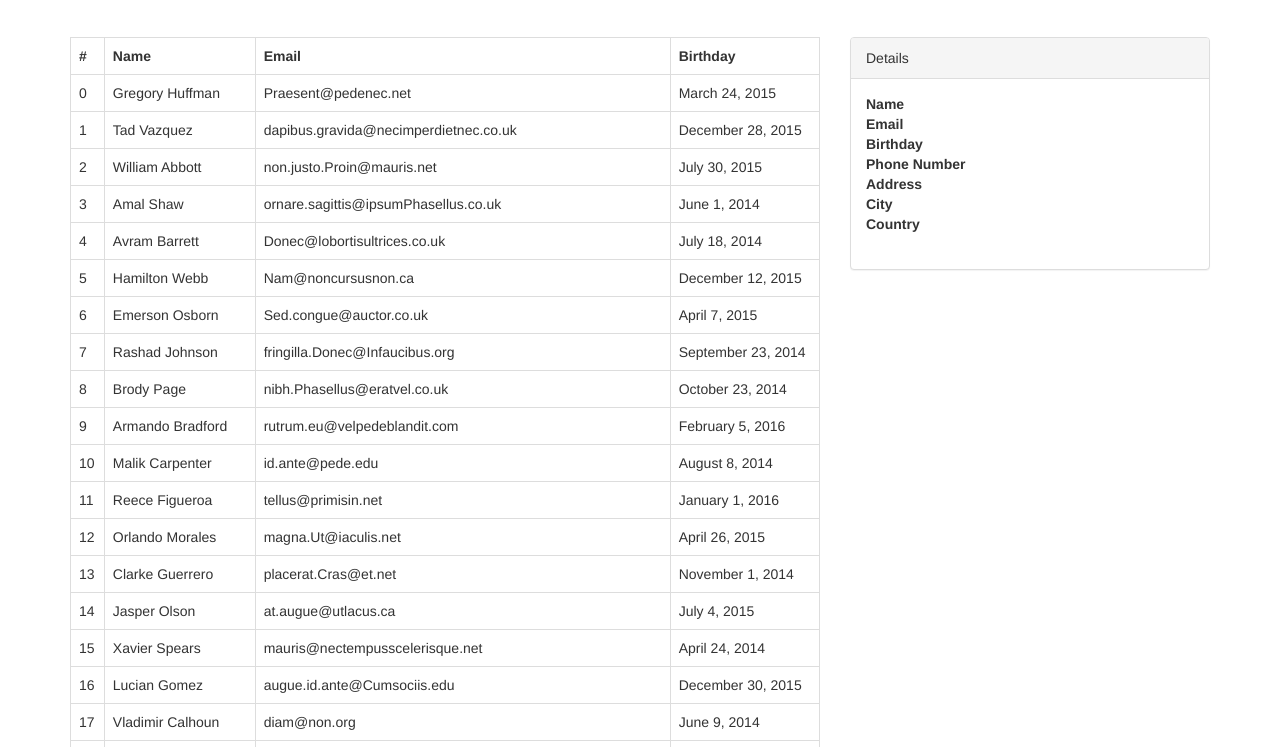
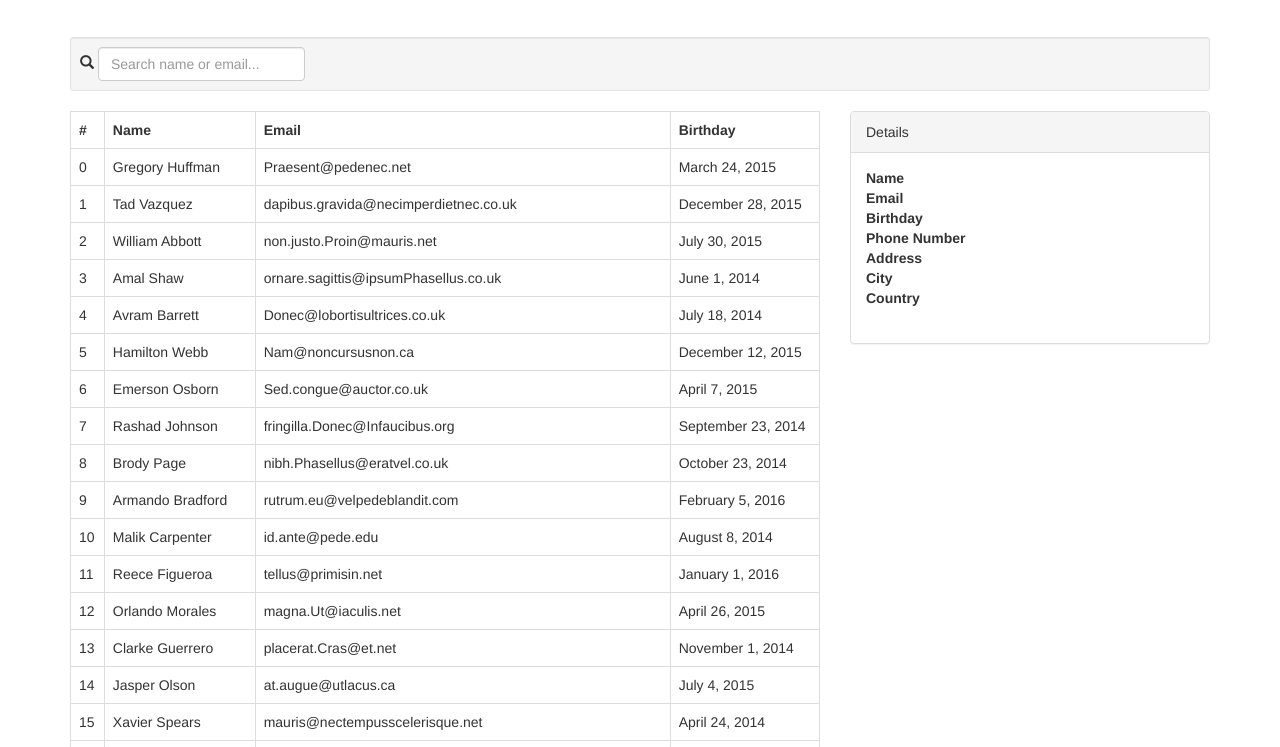
Before and after one commit to mikeulvila/angular.js-contacts, a plain HTML site: page index.html in a window 1280 px wide. Shown: the part 53-800 px from the top of the page. Drawn offline with nearby package versions, Linux system fonts and the light colour scheme.

Commit message:
implementing search name and email

```diff
--- a/index.html
+++ b/index.html
@@ -18,6 +18,25 @@
 		</nav >
 
 		<div class="container main-content" ng-controller="PersonsController">
+
+			<div class="row" >
+				<div class="col-md-12" >
+					<form class="form-inline well well-sm" >
+						<span class="glyphicon glyphicon-search" ></span >
+
+						<div class="form-group" >
+								<input type="text"
+								       class="form-control"
+								       id="name"
+								       ng-model="search"
+								       placeholder="Search name or email..."
+										/>
+						</div >
+
+					</form >
+				</div >
+			</div >
+
 			<div class='row'>
 				<div class='col-md-8'>
 
@@ -30,7 +49,7 @@
 							<th>Birthday</th>
 						</tr>
 
-						<tr ng-repeat="person in persons"
+						<tr ng-repeat="person in persons | filter:sensitiveSearch"
 								ng-style="{
 									'background-color': $index == selectedIndex ? 'lightgray' : ''
 								}"
--- a/main.js
+++ b/main.js
@@ -1,6 +1,8 @@
 const app = angular.module('codecraft', []);
 
 app.controller('PersonsController', ['$scope', function($scope) {
+
+	$scope.search = '';
 	$scope.selectedIndex = null;
 	$scope.selectedPerson = null;
 
@@ -8,6 +10,14 @@ app.controller('PersonsController', ['$scope', function($scope) {
 		$scope.selectedIndex = index;
 		$scope.selectedPerson = person;
 	};
+
+	$scope.sensitiveSearch = function(person) {
+		if ($scope.search) {
+			return person.name.indexOf($scope.search) == 0 ||
+						 person.email.indexOf($scope.search) == 0;
+		}
+		return true;
+	}
 
 	// sample data
 	$scope.persons = [
```
